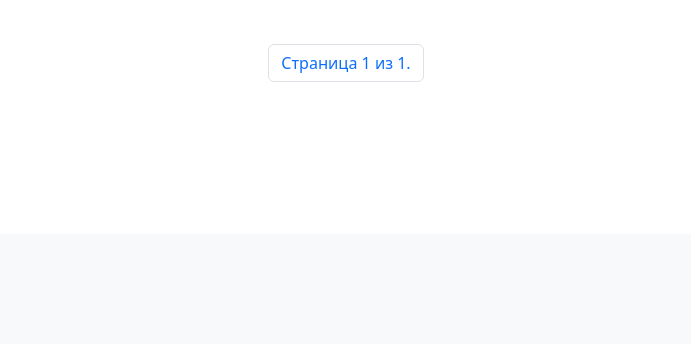
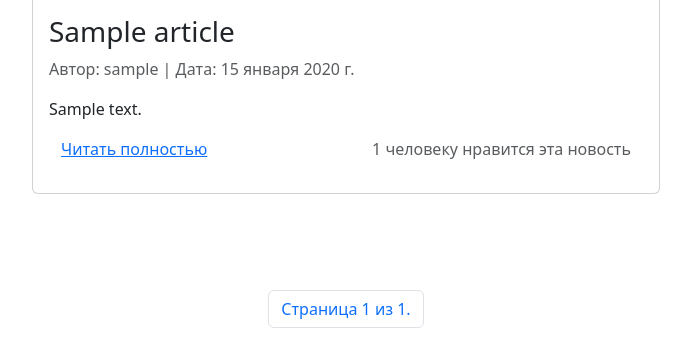
Before and after one commit to murmandev/dz-rtk, a Django app: page / in a window 1280 px wide. Shown: the part 566-910 px from the top of the page, without its empty margins (294-985 px from the left). Before the commit the page ends 648 px from the top, so only its background shows below. Run offline with Django 4.2, Linux system fonts and the light colour scheme; tables that the repository leaves empty hold one stand-in row (values such as "Sample post"); some libraries are stand-ins or nearby versions.

Commit message:
Поправил карточку основной страницы

```diff
--- a/core/templates/core/index.html
+++ b/core/templates/core/index.html
@@ -2,30 +2,39 @@
 
 {% block content %}
     <div class="row">
-        <div class="col-md-6 col-12 mx-md-auto mx-3 mt-5 mb-5 text-center">
+        <div class="col-md-6 col-12 mx-md-auto mx-3 mt-5 mb-1 text-center">
             <h1 class="fw-bolder">Новостной ресурс</h1>
             <h5 class="text-muted">Свежие новости</h5>
-
         </div>
     </div>
 
     {% for object in object_list %}
     <div class="row">
-        <div class="col-md-6 col-12 mx-md-auto mx-3 mt-5 mb-5">
-            <h3 class="fw-bold">{{ object.title }}</h3>
-            <p class="text-muted">{{ object.date }}</p>
-            <p class="text-muted">Автор: {{ object.author.username }}</p>
-            {% if object.likes.count == 1 %}
-                <p class="text-muted">{{ object.likes.count }} человеку нравится этa новость</p>
-            {% else %}
-                <p class="text-muted">{{ object.likes.count }} людям нравится этa новость</p>
-            {% endif %}
-
-            <div class="my-3">
-                {{ object.content|truncatewords_html:50|safe }}
+        <div class="col-md-6 col-12 mx-md-auto mx-3 mt-3 mb-5">
+            <div class="card">
+                <img src="https://source.unsplash.com/random/1920x1080" class="card-img-top" alt="...">
+                <div class="card-body">
+                    <h3 class="card-title">{{ object.title }}</h3>
+                    <p class="text-muted">Автор: {{ object.author.username }}  |  Дата: {{ object.date }} </p>
+                    <div class="card-text my-3">
+                        {{ object.content|truncatewords_html:50|safe }}
+                    </div>
+                    <div class="container">
+                        <div class="row">
+                            <div class="col-4">
+                                <a href="{% url 'detail_article' object.id %}">Читать полностью</a>
+                            </div>
+                            <div class="col-8 text-end">
+                                {% if object.likes.count == 1 %}
+                                    <p class="text-muted">{{ object.likes.count }} человеку нравится этa новость</p>
+                                {% else %}
+                                    <p class="text-muted">{{ object.likes.count }} людям нравится этa новость</p>
+                                {% endif %}
+                            </div>
+                        </div>
+                    </div>
+                </div>
             </div>
-
-            <a href="{% url 'detail_article' object.id %}">Читать полностью</a>
         </div>
     </div>
     {% endfor %}
```
